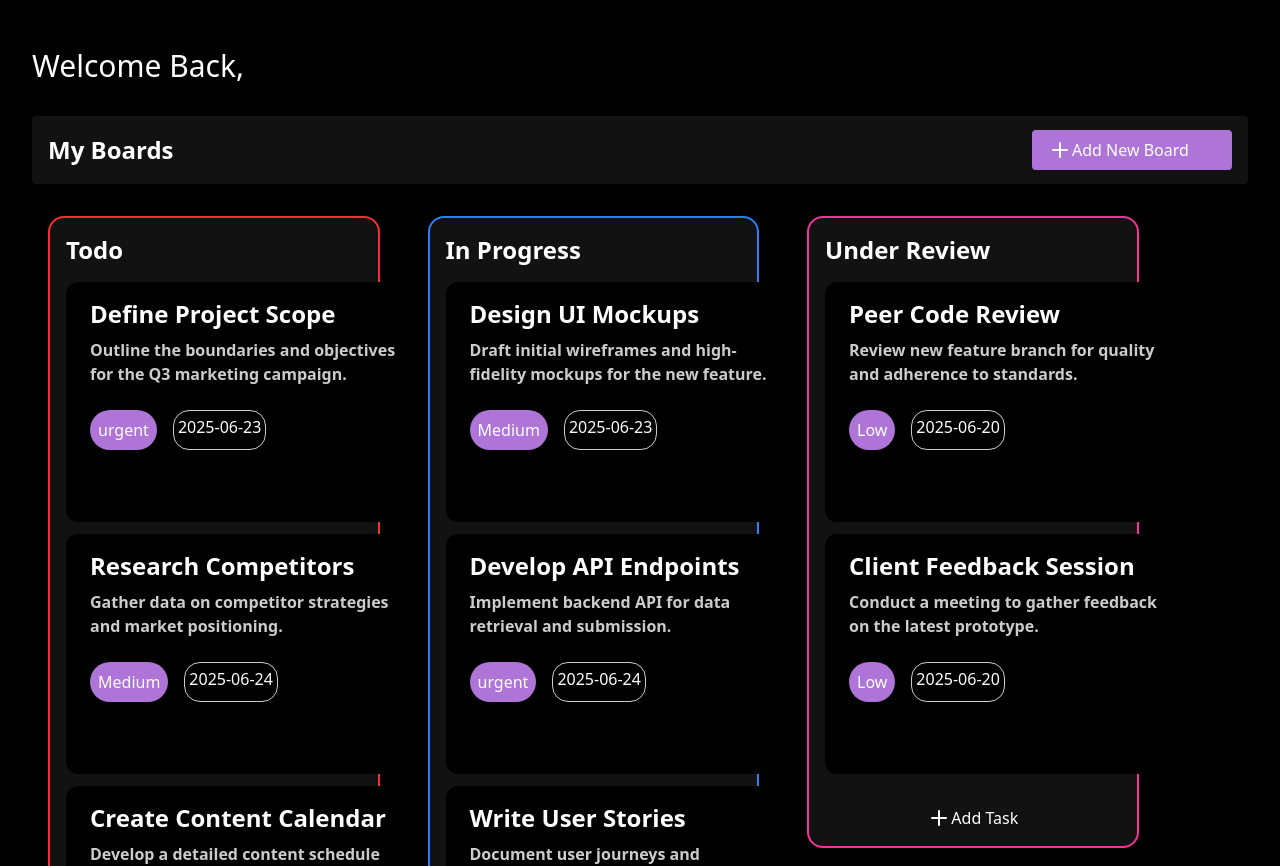
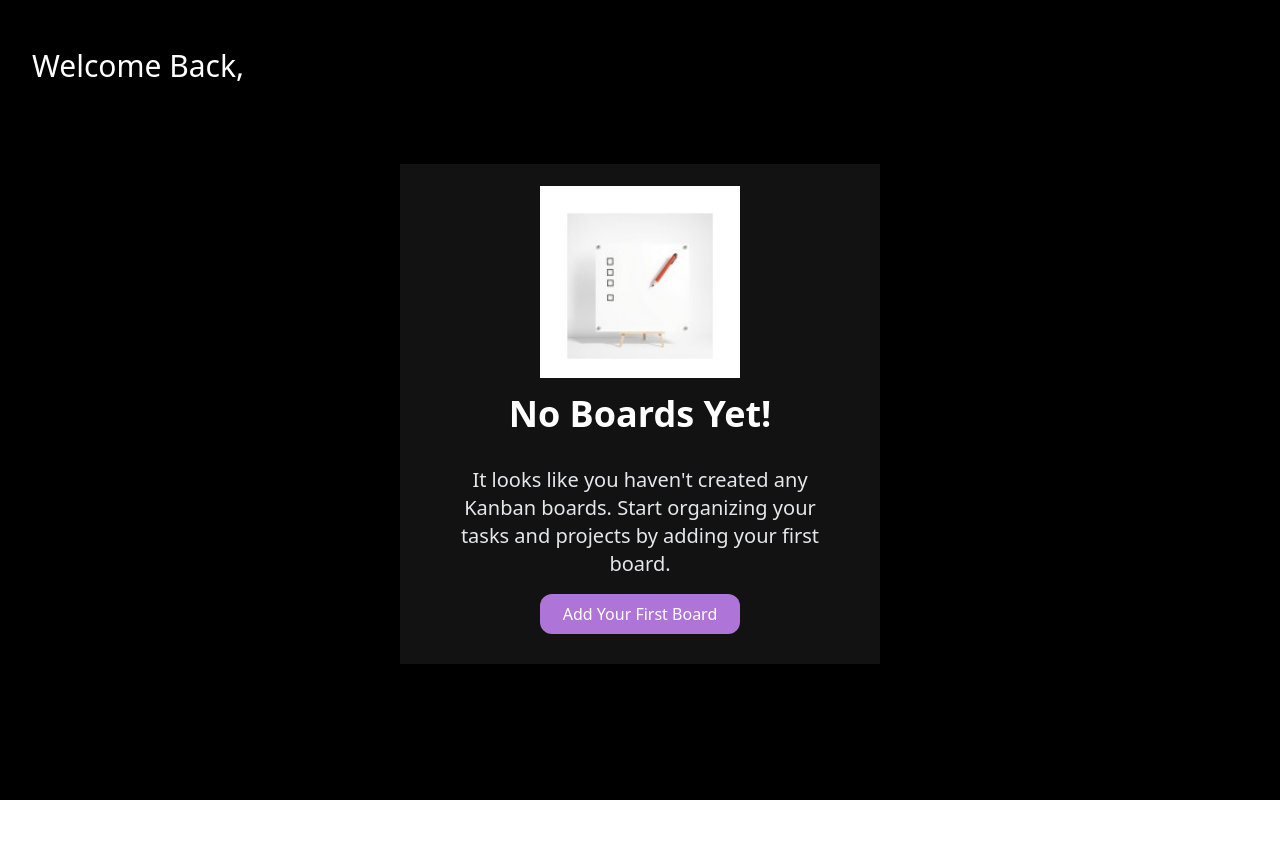
Before and after one commit to Deztini/Kanban-board, a React (Vite) app: page /board in a window 1280 px wide. Shown: the top 866 px of the page. After the commit the page ends 800 px from the top, so only its background shows below. Built offline with nearby package versions, Linux system fonts and the light colour scheme.

Commit message:
added some fallback

```diff
--- a/src/components/Task.tsx
+++ b/src/components/Task.tsx
@@ -1,5 +1,7 @@
 import type { FC } from "react";
 import type { taskProps } from "../types/types";
+import { Ellipsis, Pencil, Trash } from "lucide-react";
+import { useState } from "react";
 
 // type TaskProps = {
 //   title: string;
@@ -8,12 +10,38 @@ import type { taskProps } from "../types/types";
 //   priority: string;
 // };
 
-const Task: FC<taskProps> = ({id, title, description, date, priority }) => {
+const Task: FC<taskProps> = ({ id, title, description, date, priority }) => {
+  const [isClicked, setIsClicked] = useState<boolean>();
+
+  function toggleOverlay() {
+    setIsClicked((prev) => !prev);
+  }
   return (
     <>
-      <div className="bg-black w-90 h-60 py-4 px-6 rounded-xl">
-        <h1 className="text-white text-2xl font-bold mb-2">{title}</h1>
-        <p className="text-[#ccc] font-bold mb-6">{description}</p>
+      <div className="bg-black w-90 h-60 py-4 px-6 rounded-xl relative">
+        <div className="flex justify-between items-center">
+          <h1 className="text-white text-2xl font-bold mb-2">{title}</h1>
+          <button className="text-white cursor-pointer" onClick={toggleOverlay}>
+            <Ellipsis />
+          </button>
+        </div>
+
+        <div className="flex justify-between">
+          <p className="text-[#ccc] font-bold mb-6">{description}</p>
+          {isClicked && (
+            <div className="bg-[#121212] h-28 w-35 flex flex-col gap-1 z-10 absolute top-13 right-5 rounded-xl px-3 py-3">
+              <button className="text-white cursor-pointer flex items-center gap-2 hover:bg-black py-2 px-2 rounded-xl">
+                {" "}
+                <Pencil style={{ color: "#3B82F6" }} /> Edit
+              </button>
+              <button className="text-white cursor-pointer flex items-center gap-2 hover:bg-black py-2 px-2 rounded-xl">
+                {" "}
+                <Trash style={{ color: "#EF4444" }} /> Delete
+              </button>
+            </div>
+          )}
+        </div>
+
         <div className="flex gap-4">
           <p className="rounded-4xl text-white bg-[#af74d7] py-2 px-2">
             {priority}
--- a/src/pages/Mainboard.tsx
+++ b/src/pages/Mainboard.tsx
@@ -5,117 +5,101 @@ import Modal from "../components/ui/Modal";
 import { useState } from "react";
 import ColorPicker from "../components/ColorPicker";
 import type { ProjectProps } from "../types/types";
+import boardImg from "../../public/assets/boardimage.jpg";
 
-const todoTasks = [
-  {
-    id: 1,
-    title: "Define Project Scope",
-    description:
-      "Outline the boundaries and objectives for the Q3 marketing campaign.",
-    date: "2025-06-23",
-    priority: "urgent",
-  },
-  {
-    id: 2,
-    title: "Research Competitors",
-    description: "Gather data on competitor strategies and market positioning.",
-    date: "2025-06-24",
-    priority: "Medium",
-  },
-  {
-    id: 3,
-    title: "Create Content Calendar",
-    description:
-      "Develop a detailed content schedule for social media and blog posts.",
-    date: "2025-06-25",
-    priority: "High",
-  },
-];
+// const todoTasks = [
+//   {
+//     id: 1,
+//     title: "Define Project Scope",
+//     description:
+//       "Outline the boundaries and objectives for the Q3 marketing campaign.",
+//     date: "2025-06-23",
+//     priority: "urgent",
+//   },
+//   {
+//     id: 2,
+//     title: "Research Competitors",
+//     description: "Gather data on competitor strategies and market positioning.",
+//     date: "2025-06-24",
+//     priority: "Medium",
+//   },
+//   {
+//     id: 3,
+//     title: "Create Content Calendar",
+//     description:
+//       "Develop a detailed content schedule for social media and blog posts.",
+//     date: "2025-06-25",
+//     priority: "High",
+//   },
+// ];
 
-const inprogressTasks = [
-  {
-    id: 4,
-    title: "Design UI Mockups",
-    description:
-      "Draft initial wireframes and high-fidelity mockups for the new feature.",
-    date: "2025-06-23",
-    priority: "Medium",
-  },
-  {
-    id: 5,
-    title: "Develop API Endpoints",
-    description: "Implement backend API for data retrieval and submission.",
-    date: "2025-06-24",
-    priority: "urgent",
-  },
-  {
-    id: 6,
-    title: "Write User Stories",
-    description:
-      "Document user journeys and requirements for upcoming sprints.",
-    date: "2025-06-24",
-    priority: "urgent",
-  },
-];
+// const inprogressTasks = [
+//   {
+//     id: 4,
+//     title: "Design UI Mockups",
+//     description:
+//       "Draft initial wireframes and high-fidelity mockups for the new feature.",
+//     date: "2025-06-23",
+//     priority: "Medium",
+//   },
+//   {
+//     id: 5,
+//     title: "Develop API Endpoints",
+//     description: "Implement backend API for data retrieval and submission.",
+//     date: "2025-06-24",
+//     priority: "urgent",
+//   },
+//   {
+//     id: 6,
+//     title: "Write User Stories",
+//     description:
+//       "Document user journeys and requirements for upcoming sprints.",
+//     date: "2025-06-24",
+//     priority: "urgent",
+//   },
+// ];
 
-const reviewTasks = [
-  {
-    id: 7,
-    title: "Peer Code Review",
-    description:
-      "Review new feature branch for quality and adherence to standards.",
-    date: "2025-06-20",
-    priority: "Low",
-  },
-  {
-    id: 8,
-    title: "Client Feedback Session",
-    description:
-      "Conduct a meeting to gather feedback on the latest prototype.",
-    date: "2025-06-20",
-    priority: "Low",
-  },
-];
+// const reviewTasks = [
+//   {
+//     id: 7,
+//     title: "Peer Code Review",
+//     description:
+//       "Review new feature branch for quality and adherence to standards.",
+//     date: "2025-06-20",
+//     priority: "Low",
+//   },
+//   {
+//     id: 8,
+//     title: "Client Feedback Session",
+//     description:
+//       "Conduct a meeting to gather feedback on the latest prototype.",
+//     date: "2025-06-20",
+//     priority: "Low",
+//   },
+// ];
 
-const completedTasks = [
-  {
-    id: 9,
-    title: "Project Kick-off Meeting",
-    description:
-      "Successfully initiated the new project with all stakeholders.",
-    date: "2025-06-29",
-    priority: "Low",
-  },
-  {
-    id: 10,
-    title: "Initial Market Research Report",
-    description: "Comprehensive report on initial market findings submitted.",
-    date: "2025-06-29",
-    priority: "Low",
-  },
-];
+// const completedTasks = [
+//   {
+//     id: 9,
+//     title: "Project Kick-off Meeting",
+//     description:
+//       "Successfully initiated the new project with all stakeholders.",
+//     date: "2025-06-29",
+//     priority: "Low",
+//   },
+//   {
+//     id: 10,
+//     title: "Initial Market Research Report",
+//     description: "Comprehensive report on initial market findings submitted.",
+//     date: "2025-06-29",
+//     priority: "Low",
+//   },
+// ];
 
 const Mainboard: FC = () => {
   const [modalOpen, setModalOpen] = useState(false);
   const [colors, setColors] = useState("");
-  const [boards, setBoards] = useState<ProjectProps[]>([
-    { projectTitle: "Todo", tasks: todoTasks, borderColors: "border-red-500" },
-    {
-      projectTitle: "In Progress",
-      tasks: inprogressTasks,
-      borderColors: "border-blue-500",
-    },
-    {
-      projectTitle: "Under Review",
-      tasks: reviewTasks,
-      borderColors: "border-pink-500",
-    },
-    {
-      projectTitle: "Completed",
-      tasks: completedTasks,
-      borderColors: "border-yellow-500",
-    },
-  ]);
+  const [boards, setBoards] = useState<ProjectProps[]>([]);
 
   const name = localStorage.getItem("userName");
 
@@ -140,35 +124,66 @@ const Mainboard: FC = () => {
     }
     setModalOpen(false);
   };
+  let content;
+  if (boards.length > 0) {
+    content = (
+      <div className="mt-8 flex flex-wrap gap-12 px-4">
+        {boards.map((board, index) => (
+          <Projectboard
+            key={index}
+            projectTitle={board.projectTitle}
+            tasks={board.tasks}
+            borderColors={board.borderColors}
+          />
+        ))}
+      </div>
+    );
+  } else {
+    content = (
+      <div className="flex justify-center">
+        <div className="bg-[#121212] flex flex-col justify-center items-center mt-12 px-12 py-8 h-[500px] w-[480px]">
+          <img src={boardImg} alt="" className="w-[200px] h-[200px]" />
+          <h1 className="text-white font-bold text-4xl mb-8 mt-4 text-center">
+            No Boards Yet!
+          </h1>
+          <p className="text-gray-200 text-xl text-center">
+            It looks like you haven't created any Kanban boards. Start
+            organizing your tasks and projects by adding your first board.
+          </p>
+          <button
+            className="bg-[#af74d7] text-white rounded-xl w-[200px] h-[40px] py-2 px-4 cursor-pointer hover:bg-[#c885f5] mt-4 mb-2"
+            onClick={() => setModalOpen(true)}
+          >
+            Add Your First Board
+          </button>
+        </div>
+      </div>
+    );
+  }
   return (
     <>
-      <div className="h-full bg-black px-8 py-12">
+      <div className="h-screen bg-black px-8 py-12">
         <h1 className="text-white text-3xl mb-8">
           Welcome Back,{" "}
           <span className="text-shadow-purple uppercase text-[#af74d7]">
             {name}
           </span>
         </h1>
-        <div className="bg-[#121212] w-[100%] px-4 py-6 h-17 flex justify-between rounded mt-2 items-center">
-          <h1 className="text-white font-bold text-2xl">My Boards</h1>
-          <button
-            className="w-50 h-10 py-2 px-4 rounded text-white bg-[#af74d7] cursor-pointer hover:bg-[#944fc5] flex"
-            onClick={openModalHandler}
-          >
-            <Plus /> Add New Board
-          </button>
-        </div>
+        {boards.length > 0 && (
+          <>
+            <div className="bg-[#121212] w-[100%] px-4 py-6 h-17 flex justify-between rounded mt-2 items-center">
+              <h1 className="text-white font-bold text-2xl">My Boards</h1>
+              <button
+                className="w-50 h-10 py-2 px-4 rounded text-white bg-[#af74d7] cursor-pointer hover:bg-[#944fc5] flex"
+                onClick={openModalHandler}
+              >
+                <Plus /> Add New Board
+              </button>
+            </div>
+          </>
+        )}
 
-        <div className="mt-8 flex flex-wrap gap-12 px-4">
-          {boards.map((board, index) => (
-            <Projectboard
-              key={index}
-              projectTitle={board.projectTitle}
-              tasks={board.tasks}
-              borderColors={board.borderColors}
-            />
-          ))}
-        </div>
+        {content}
 
         <Modal
           title="Create New Board"
```
Also changed, not shown: public/assets/boardimage.jpg (added).
